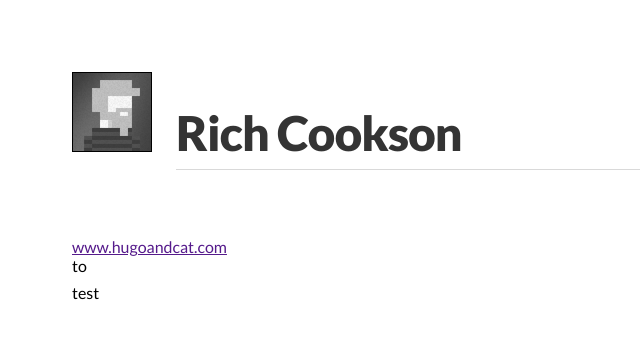
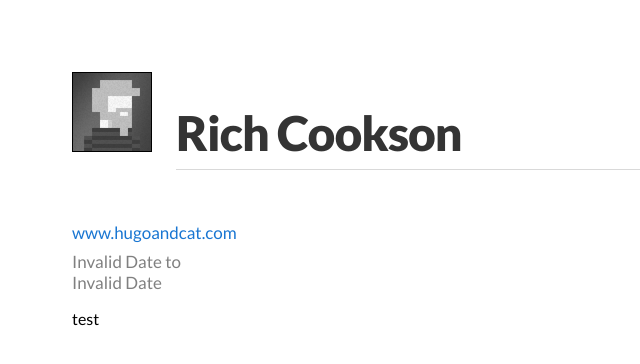
Before and after one commit to hellorich/richcookson.info, a Next.js app: page / in a window 1280 px wide. Shown: the top 364 px of the page, without its empty margins (0-640 px from the left). Built offline with nearby package versions, Linux system fonts and the light colour scheme.

Commit message:
Working basic implementation of the CareerArticle component

```diff
--- a/app/_components/career-article/career-article.module.scss
+++ b/app/_components/career-article/career-article.module.scss
@@ -3,7 +3,7 @@
 // -----------------------------------------------------------------------------
 
 .article {
-  margin-bottom: 1.5rem;
+  margin-bottom: rem(24);
 
   &:last-child {
     margin-bottom: 0;
@@ -11,31 +11,40 @@
 }
 
 .header {
-  margin-bottom: 0.5rem;
+  margin-bottom: rem(8);
 }
 
-.heading {
-  margin-bottom: 0.25rem;
+.title {
+  @include heading();
+  font-size: 1.5rem;
+  margin-bottom: rem(4);
 }
 
 .metadata {
-  // @include respond-above(medium) {
-  //   @include group-horizontal();
+  font-size: rem(17);
 
+  @include respond-above(md) {
+    @include group-horizontal();
+    margin-top: 0;
+  }
 
-  // }
+  a {
+    @include hyperlink();
+  }
 }
 
 .duration {
-  margin-left: 0.5rem;
+  color: setColor(neutral, gray-50);
+  display: block;
+  margin-right: rem(4);
 }
 
 .content {
   p {
-    margin-bottom: 0.5rem;
+    margin-bottom: rem(8);
+  }
 
-    @media print {
-      font-size: 0.875rem;
-    }
+  ul {
+    @include list();
   }
 }
--- a/app/_components/career-article/career-article.tsx
+++ b/app/_components/career-article/career-article.tsx
@@ -1,4 +1,7 @@
+import { ReactNode } from 'react'
 import Link from 'next/link'
+
+import Group from '../group/group'
 
 import { lato } from '../../_utilities/fonts'
 
@@ -8,19 +11,21 @@ interface CareerArticleProps {
   children: any,
   dateEnd: string,
   dateStart: string,
+  skills: ReactNode | ReactNode[],
   title: string,
   url: string,
 }
 
-const CareerArticle = ({ children, dateEnd, dateStart, title, url } : CareerArticleProps) => {
+const CareerArticle = ({ children, dateEnd, dateStart, skills, title, url } : CareerArticleProps) => {
+  const formatDate = (date : string) => new Date(date).toLocaleDateString('en-gb', { year: 'numeric', month: 'short' })
 	return (
 		<article className={`${styles.article} ${lato.className}`}>
       <header className={styles.header}>
-        <h3 className={styles.heading}>{title}</h3>
+        <h3 className={styles.title}>{title}</h3>
         <div className={styles.metadata}>
           <Link href={url}>www.hugoandcat.com</Link>
           <span className={styles.duration}>
-            <time dateTime={dateStart}></time> to <time dateTime={dateEnd}></time>
+            <time dateTime={dateStart}>{formatDate(dateStart)}</time> to <time dateTime={dateEnd}>{formatDate(dateEnd)}</time>
           </span>
         </div>
       </header>
@@ -29,6 +34,11 @@ const CareerArticle = ({ children, dateEnd, dateStart, title, url } : CareerArti
         {children}
       </div>
 
+      <footer>
+        <Group>
+          {skills}
+        </Group>
+      </footer>
       {/* Footer here for skill tags */}
     </article>
 	)
```
Also changed, not shown: 1 other file (tests, documents, lock files or other folders).
